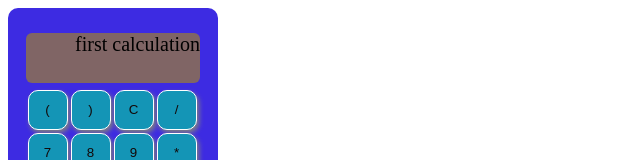
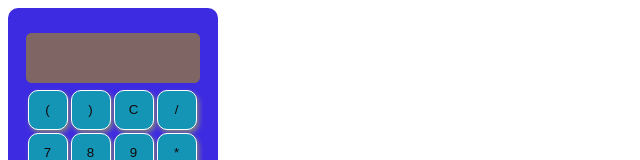
Before and after one commit to aIllidan/aIllidan.github.io, a React (Create React App) app: page / in a window 1280 px wide. Shown: the top 160 px of the page, without its empty margins (0-640 px from the left). Built offline with nearby package versions, Linux system fonts and the light colour scheme.

Commit message:
added two displays

```diff
--- a/src/components/calculator.js
+++ b/src/components/calculator.js
@@ -12,7 +12,8 @@ class Calculator extends Component{
 
         return(
             <div className='calculator' >
-               <Display text={this.props.text} err={this.props.err}/>
+               <Display className="error">{this.props.err}</Display>
+               <Display className="text" >{this.props.text}</Display>
                <Buttons/>
             </div>
         )
```
